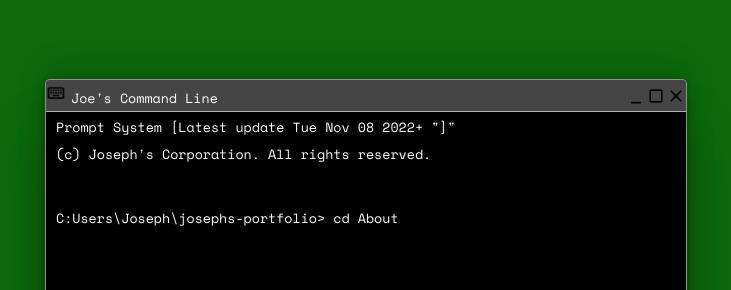
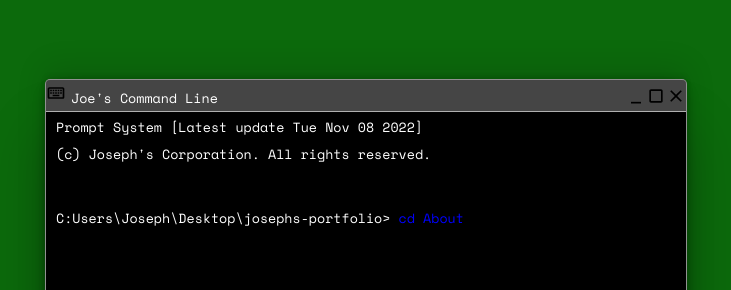
Before and after one commit to Josebergreno/Portfolio, a React (Create React App) app: page / in a window 1280 px wide. Shown: the top 290 px of the page, without its empty margins (274-1005 px from the left). Built offline with nearby package versions, Linux system fonts and the light colour scheme.

Commit message:
worked on typing function for command line

```diff
--- a/src/App.js
+++ b/src/App.js
@@ -7,7 +7,6 @@ import video from "./UI/paper-image.mp4";
 import CommandLine from "./components/CommandLine.js/CommandLine";
 
 const App = () => {
-  console.log(video);
   const colorTheme = {
     blue: "#4717F6",
     black: "#0e0B16",
--- a/src/components/About/About.module.css
+++ b/src/components/About/About.module.css
@@ -60,6 +60,13 @@
   color: rgb(60, 170, 60);
   font-size: 150%;
 }
+.logo {
+  border: black solid 0.2px;
+  height: 50%;
+  aspect-ratio: 1/1;
+  border-radius: 50%;
+  box-shadow: rgba(0, 0, 0, 0.35) 0px 5px 15px;
+}
 
 .logo-container {
   display: flex;
@@ -71,13 +78,6 @@
   animation-direction: normal;
   animation-iteration-count: infinite;
   animation-timing-function: linear;
-}
-.logo {
-  border: black solid 0.2px;
-  height: 50%;
-  aspect-ratio: 1/1;
-  border-radius: 50%;
-  box-shadow: rgba(0, 0, 0, 0.35) 0px 5px 15px;
 }
 
 @keyframes logo {
--- a/src/components/CommandLine.js/CommandLine.js
+++ b/src/components/CommandLine.js/CommandLine.js
@@ -3,13 +3,37 @@ import CloseOutlinedIcon from "@mui/icons-material/CloseOutlined";
 import MinimizeOutlinedIcon from "@mui/icons-material/MinimizeOutlined";
 import CropSquareOutlinedIcon from "@mui/icons-material/CropSquareOutlined";
 import KeyboardOutlinedIcon from "@mui/icons-material/KeyboardOutlined";
+import { useEffect, useState } from "react";
 
 const CommandLine = () => {
+  const directory = {
+    about: "cd About",
+    contact: "cd Contact",
+    projects: "cd Past Projects",
+    skills: "cd Skills",
+  };
+  const [typing, setTyping] = useState(directory.about);
+
+  // updating first line date
   const today = new Date().toDateString();
+  const firstLineUpdate = () => {
+    return `Prompt System [Latest update ${today}]`;
+  };
+  // typing function for changing folders
+  const CurrentLocation = "C:Users\\Joseph\\Desktop\\josephs-portfolio>";
 
-  const update = () => {
-    return "Prompt System [Latest update" + " " + `${today}+ "]"`;
-  };
+  useEffect(() => {
+    const interval = setInterval(() => {
+      setTyping((prev) => {
+        return prev;
+      });
+    }, 3000);
+    return () => clearInterval(interval);
+  }, []);
+
+  //   typing();
+
+  //create a flashing typing effect div that blinks 5 times and then trigger the typing function
 
   return (
     <div className={styles["main-container"]}>
@@ -26,12 +50,14 @@ const CommandLine = () => {
             <CloseOutlinedIcon fontSize="small" />
           </div>
         </div>
-        <div className={styles["first-line"]}>{update()}</div>
+        <div className={styles["first-line"]}>{firstLineUpdate()}</div>
         <div className={styles["second-line"]}>
           (c) Joseph's Corporation. All rights reserved.
         </div>
         <div className={styles["code"]}>
-          C:Users\Joseph\josephs-portfolio> cd About
+          {CurrentLocation}
+          <div className={styles["typing"]}>|</div>
+          <div className={styles["element"]}>{directory.about}</div>
         </div>
       </div>
     </div>
--- a/src/components/CommandLine.js/CommandLine.module.css
+++ b/src/components/CommandLine.js/CommandLine.module.css
@@ -59,9 +59,32 @@
 }
 
 .code {
+  display: flex;
+  margin: 0;
   grid-row: 5/6;
   padding-left: 10px;
+  font-size: smaller;
   font-family: "Space Mono", monospace;
-  font-size: smaller;
   color: white;
 }
+
+.typing {
+  animation-name: blink;
+  animation-duration: 1s;
+  animation-direction: normal;
+  animation-iteration-count: infinite;
+  animation-timing-function: steps(1, start);
+}
+
+@keyframes blink {
+  0% {
+    color: white;
+  }
+  50% {
+    color: black;
+  }
+}
+
+.element {
+  color: blue;
+}
```
